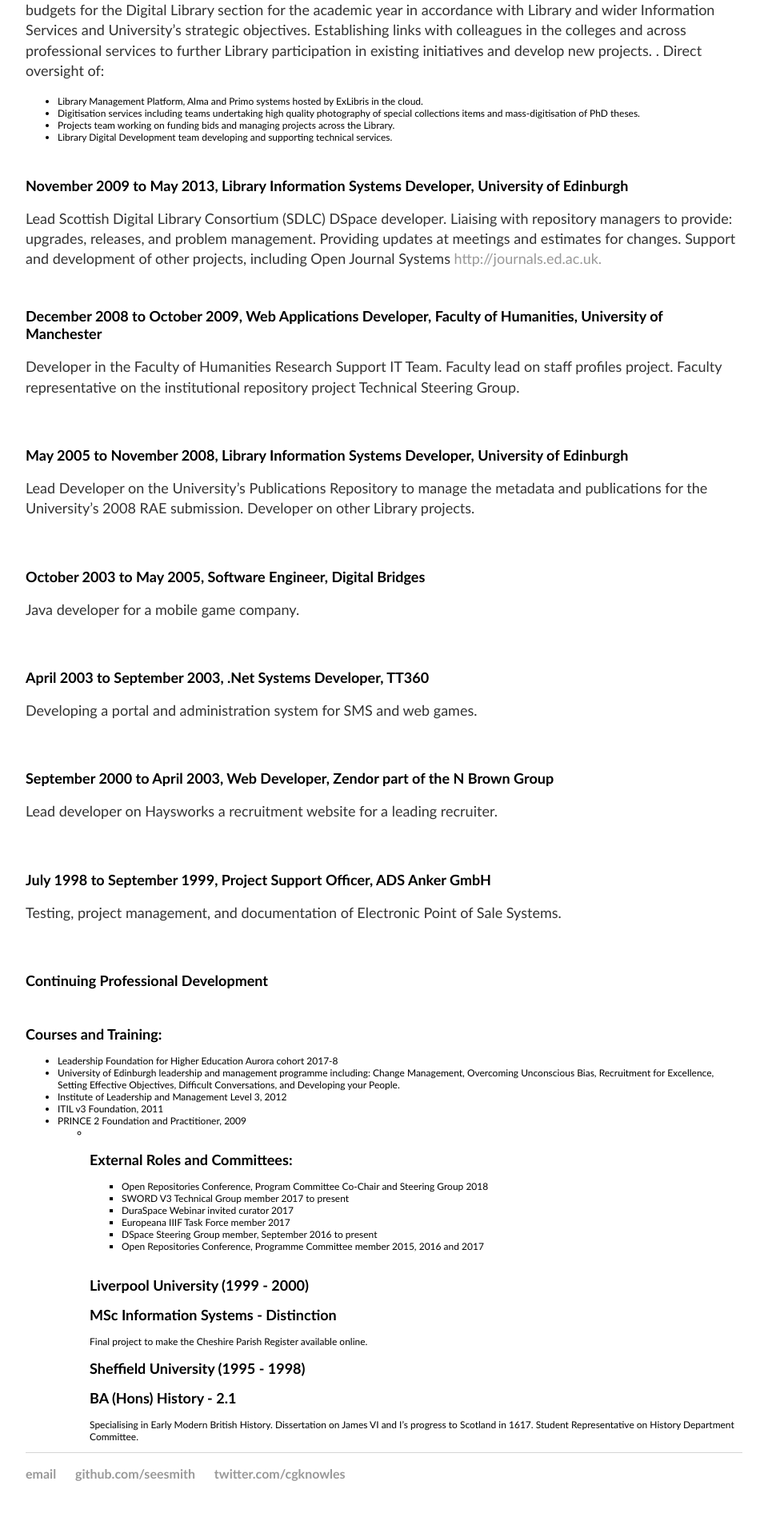
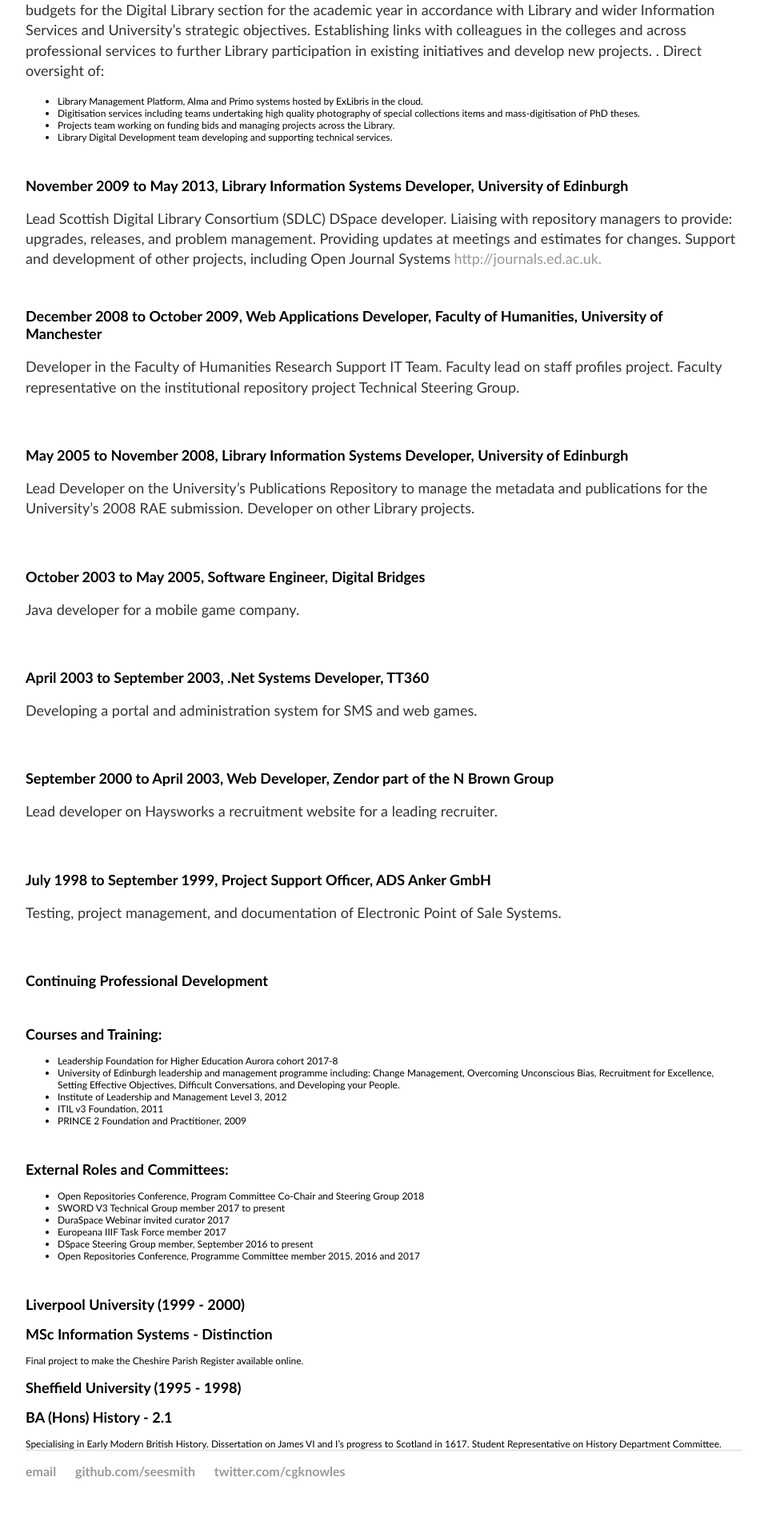
Before and after one commit to seesmith/seesmith.github.io, a Jekyll site: the page built from cv/index.html, in a window 1280 px wide. Shown: the part 1222-3134 px from the top of the page at 80% size, without its empty margins (160-1110 px from the left). Built offline with Jekyll 4.4.1, drawn with Linux system fonts in a browser that asks for light colours.

Commit message:
fixed error

```diff
--- a/cv/index.html
+++ b/cv/index.html
@@ -70,8 +70,8 @@ title: Claire Knowles - CV
 <li>University of Edinburgh leadership and management programme including: Change Management, Overcoming Unconscious Bias, Recruitment for Excellence, Setting Effective Objectives, Difficult Conversations, and Developing your People.</li>
 <li>Institute of Leadership and Management Level 3, 2012</li>
 <li>ITIL v3 Foundation, 2011</li>
-<li>PRINCE 2 Foundation and Practitioner, 2009<ul>
-<li>
+	<li>PRINCE 2 Foundation and Practitioner, 2009</li>
+</ul>
 	</br>
 	<h2>External Roles and Committees:</h2>
 <ul>
```
